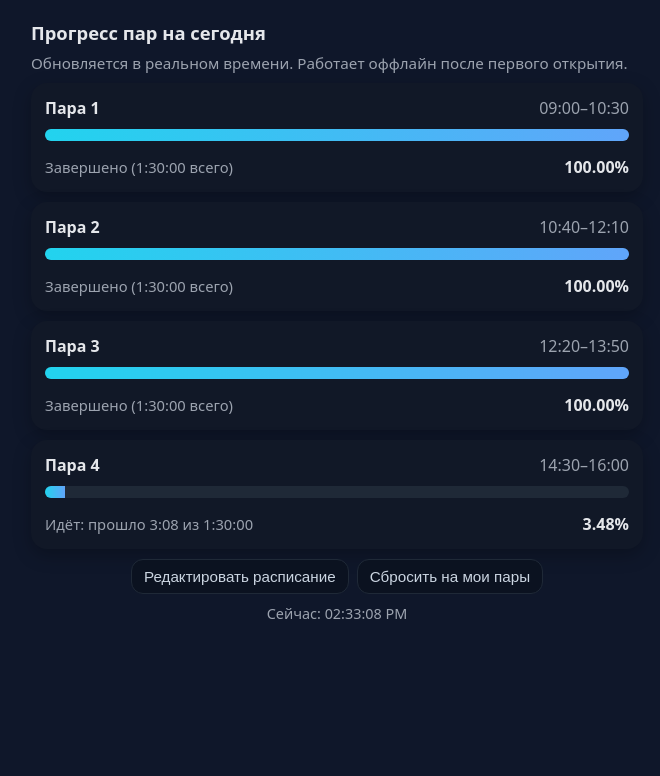
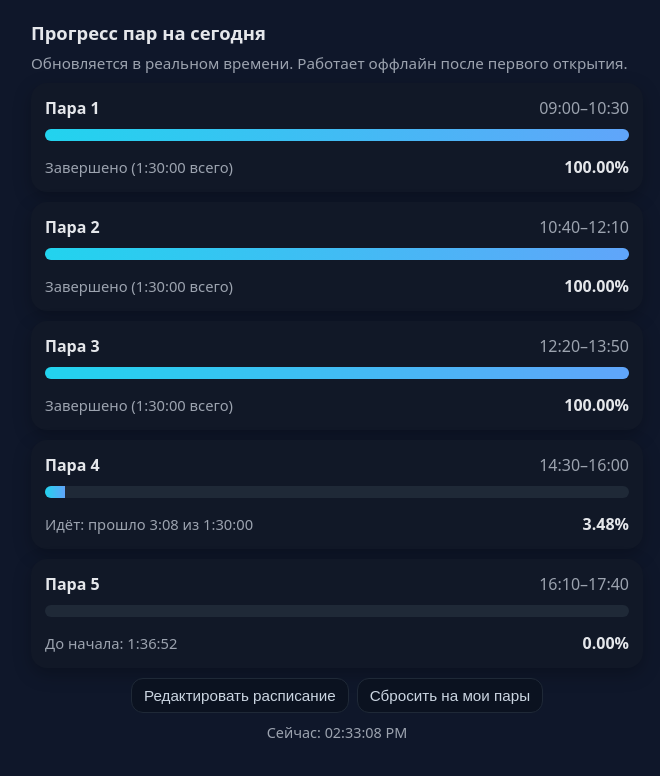
Before and after one commit to JusTaby/waiting_end, a plain HTML site: page index.html in a window 1280 px wide. Shown: the whole page, without its empty margins (303-963 px from the left). Drawn offline with Linux system fonts and the light colour scheme.

Commit message:
Update index.html
добавила еще одну пару (вроде)

```diff
--- a/index.html
+++ b/index.html
@@ -47,6 +47,7 @@
       { title: "Пара 2", start: "10:40", end: "12:10" },
       { title: "Пара 3", start: "12:20", end: "13:50" },
       { title: "Пара 4", start: "14:30", end: "16:00" },
+      { title: "Пара 5", start: "16:10", end: "17:40" },
     ];
 
     // Храним настройки локально
```
